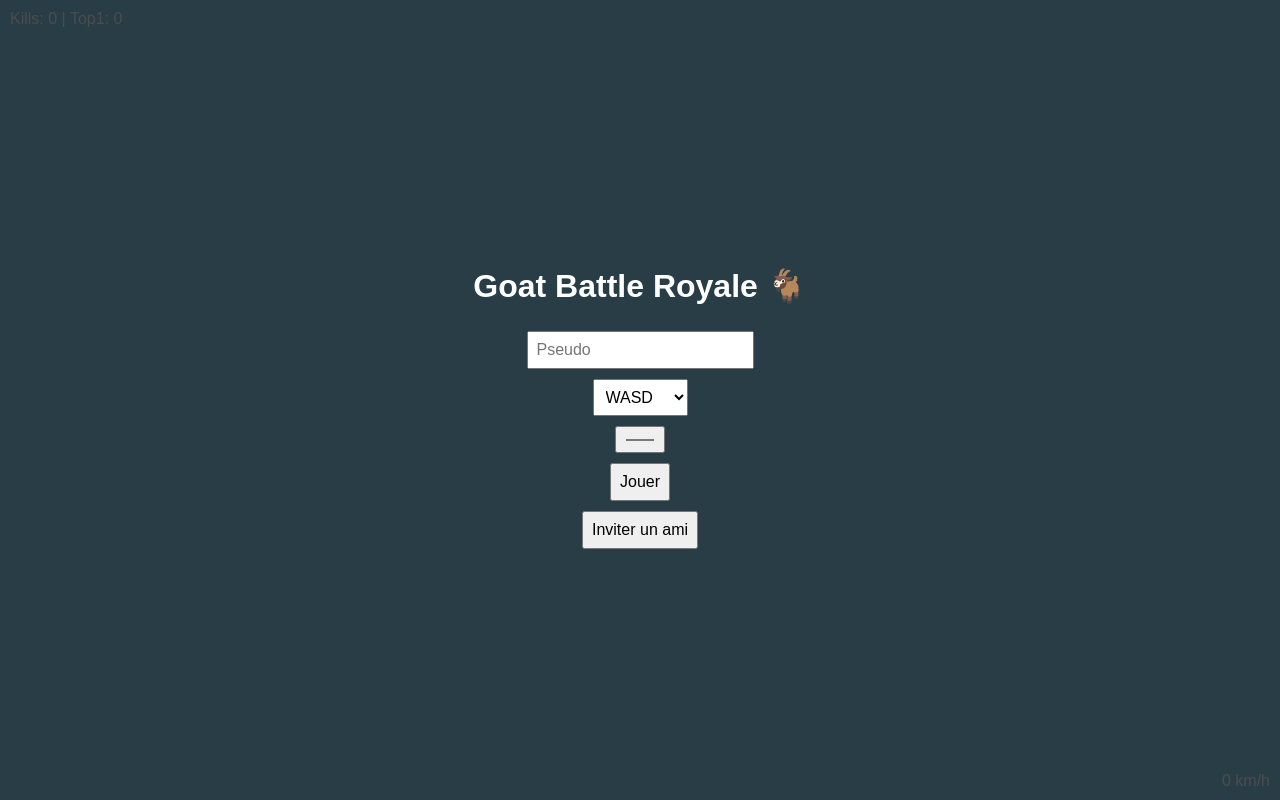
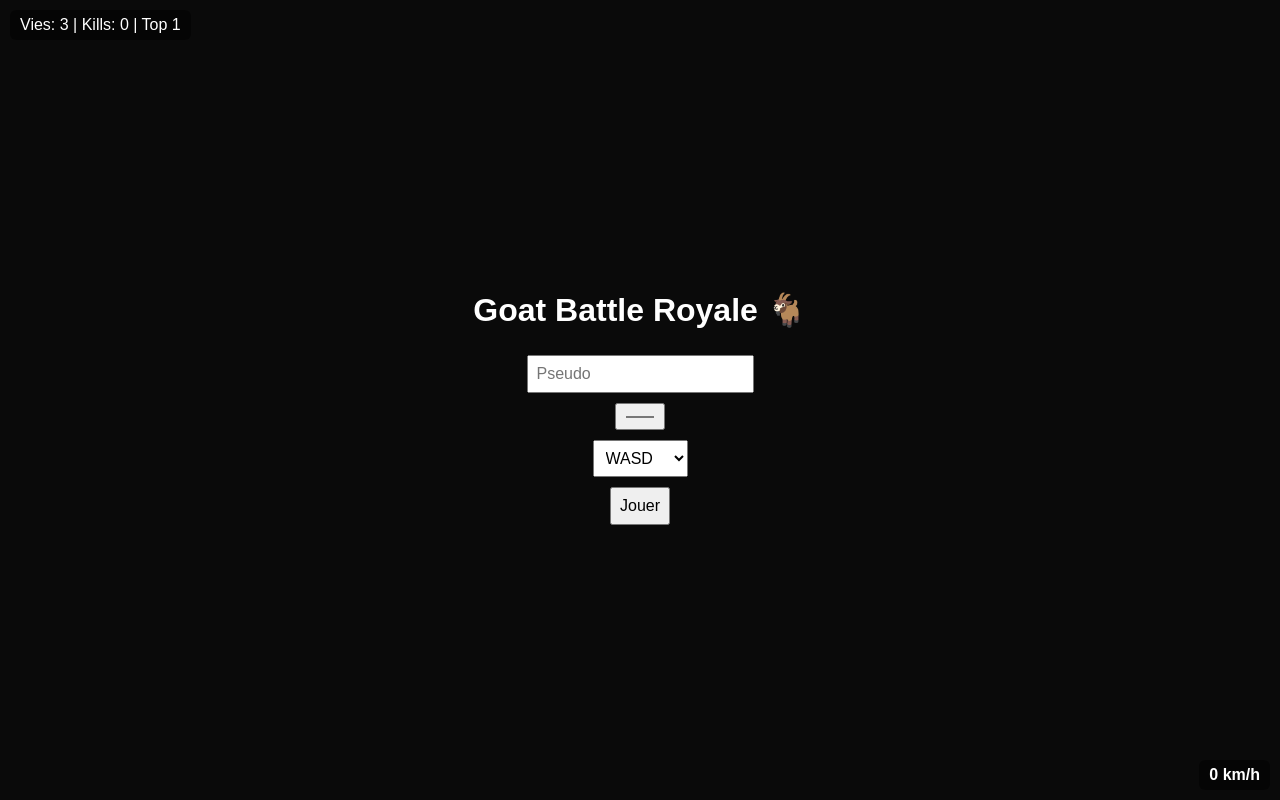
Before and after one commit to ashzerprime/goat.battle.royal-simulator, a website: page public/index.html in a window 1280 px wide. Drawn offline with nearby package versions, Linux system fonts and the light colour scheme.

Commit message:
Update index.html

```diff
--- a/public/index.html
+++ b/public/index.html
@@ -4,26 +4,33 @@
 <meta charset="UTF-8">
 <title>Goat Battle Royale 🐐</title>
 <style>
-  body, html { margin:0; padding:0; overflow:hidden; font-family:Arial; background:#87ceeb; }
-  #menu, #endScreen { position:absolute; top:0; left:0; width:100%; height:100%; display:flex; flex-direction:column; justify-content:center; align-items:center; background:rgba(0,0,0,0.7); color:white; z-index:10; }
-  #menu input, #menu select, #menu button { margin:5px; padding:8px; font-size:16px; }
-  #canvas3d { display:block; }
-  #stats { position:absolute; top:10px; left:10px; font-size:16px; color:white; }
-  #speed { position:absolute; bottom:10px; right:10px; font-size:16px; color:white; }
+  body, html { margin:0; padding:0; overflow:hidden; font-family:Arial,sans-serif; background:#222; color:white;}
+  #menu, #endScreen, #lobby { position:absolute; top:0; left:0; width:100%; height:100%; display:flex; flex-direction:column; justify-content:center; align-items:center; background:rgba(0,0,0,0.85);}
+  #menu input, #menu select, #menu button, #lobby button { margin:5px; padding:8px; font-size:16px;}
+  #canvas3d { display:block; background:#444; width:100vw; height:100vh;}
+  #speedometer { position:absolute; bottom:10px; right:10px; background:rgba(0,0,0,0.5); padding:6px 10px; border-radius:6px; font-weight:bold;}
+  #playerInfo { position:absolute; top:10px; left:10px; background:rgba(0,0,0,0.5); padding:6px 10px; border-radius:6px;}
 </style>
 </head>
 <body>
 
 <div id="menu">
   <h1>Goat Battle Royale 🐐</h1>
-  <input type="text" id="pseudo" placeholder="Pseudo">
+  <input id="pseudo" placeholder="Pseudo">
+  <input type="color" id="color" value="#ff9966">
   <select id="controls">
     <option value="wasd">WASD</option>
     <option value="arrows">Flèches</option>
   </select>
-  <input type="color" id="color" value="#ff9966">
   <button id="startBtn">Jouer</button>
-  <button id="inviteBtn">Inviter un ami</button>
+</div>
+
+<div id="lobby" style="display:none;">
+  <h2>Lobby</h2>
+  <p id="lobbyInfo">Attente joueurs...</p>
+  <input id="inviteInput" placeholder="Pseudo ami">
+  <button id="inviteBtn">Inviter</button>
+  <button id="startMatchBtn">Commencer la partie</button>
 </div>
 
 <div id="endScreen" style="display:none;">
@@ -31,11 +38,13 @@
   <button id="backToMenu">Retour au menu</button>
 </div>
 
-<div id="stats">Kills: 0 | Top1: 0</div>
-<div id="speed">0 km/h</div>
+<div id="playerInfo">
+  <span id="lives">Vies: 3</span> | <span id="kills">Kills: 0</span> | <span id="top">Top 1</span>
+</div>
+
+<div id="speedometer">0 km/h</div>
 
 <canvas id="canvas3d"></canvas>
-<script src="https://cdn.jsdelivr.net/npm/three@0.155.0/build/three.min.js"></script>
 <script src="/socket.io/socket.io.js"></script>
 <script src="main.js"></script>
 </body>
```
